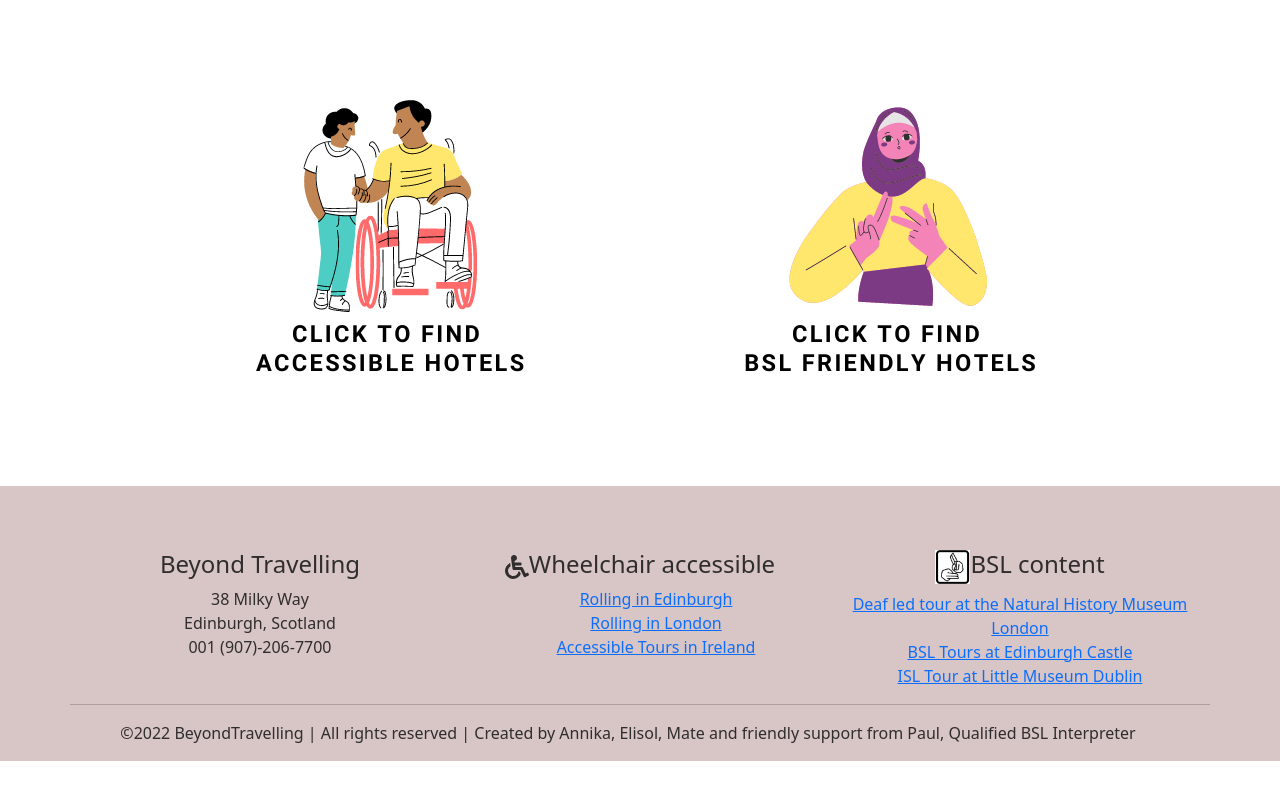
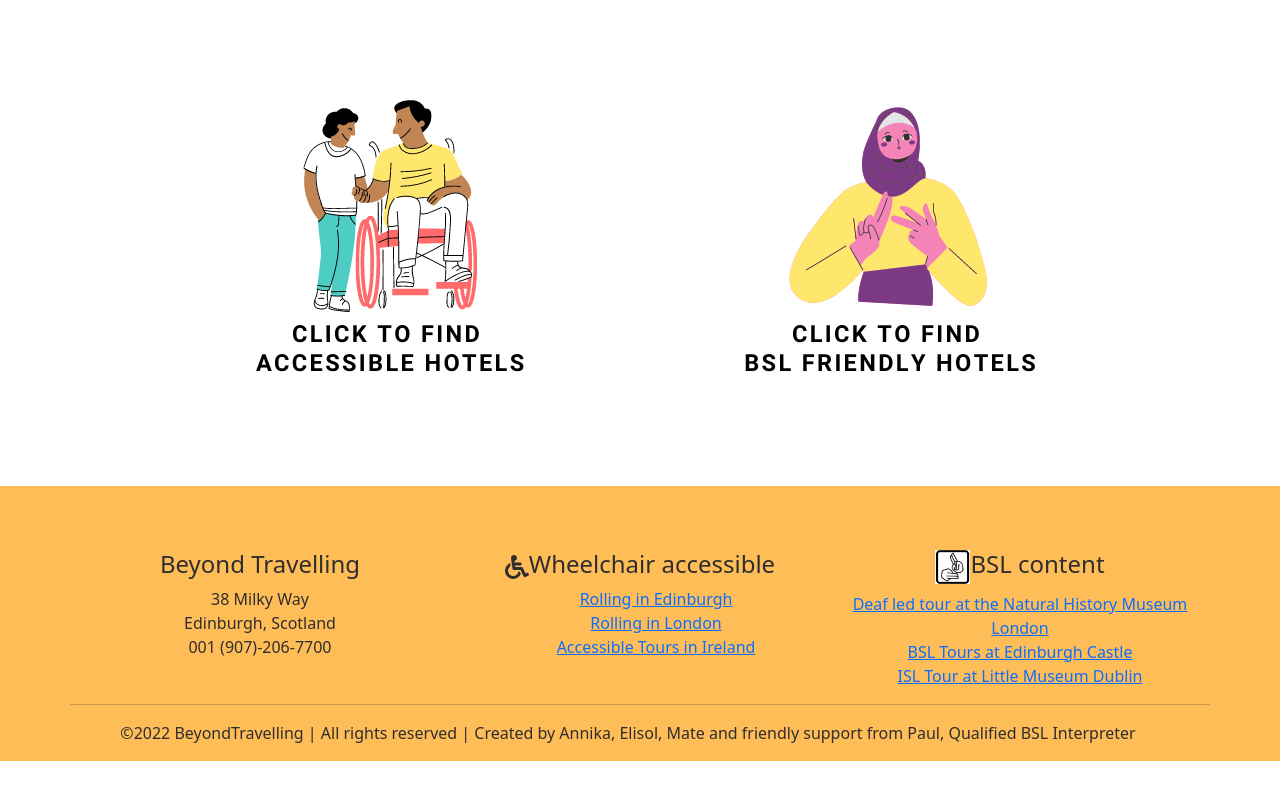
Before and after one commit to elicodes89/BeyondTravelling, a React (Create React App) app in the folder beyond_travelling/client/new_app/: page / in a window 1280 px wide. Shown: the part 412-1212 px from the top of the page. Built offline with nearby package versions, Linux system fonts and the light colour scheme.

Commit message:
CSS - changed button background

```diff
--- a/beyond_travelling/client/new_app/src/Footer.css
+++ b/beyond_travelling/client/new_app/src/Footer.css
@@ -1,6 +1,6 @@
 .main-footer{
     color: rgb(47, 45, 45);
-    background-color: rgb(216, 197, 197);
+    background-color: #FFBD58;
     /* #FFBD58 */
     padding-top: 4em;
     position: relative;
--- a/beyond_travelling/client/new_app/src/components/wheelchair/CityHotels.js
+++ b/beyond_travelling/client/new_app/src/components/wheelchair/CityHotels.js
@@ -1,5 +1,6 @@
 import React, { useState , useEffect } from 'react';
 import Button from 'react-bootstrap/Button';
+import './Wheelchair.css';
 
 const CityHotels = (props) => {
 
@@ -12,7 +13,7 @@ const cityHotels = selectedCity.hotels;
 let videoExists = false;
 
   const cityHotelsList = cityHotels.map((cityHotel, index) => {
-    return <Button variant="light" onClick = {() => onCityClick(cityHotel) }>{cityHotel.hotel_name}<br/><img src={cityHotel.img} alt= "hotel_collage" width = "600px" /></Button>
+    return <Button variant="white" onClick = {() => onCityClick(cityHotel) }><span className = "hotelName">{cityHotel.hotel_name}</span><br/><img src={cityHotel.img} alt= "hotel_collage" width = "600px" /></Button>
 
   })
 
--- /dev/null
+++ b/beyond_travelling/client/new_app/src/components/wheelchair/Wheelchair.css
@@ -0,0 +1,3 @@
+span.hotelName{
+    font-size: 30px;
+}
```
